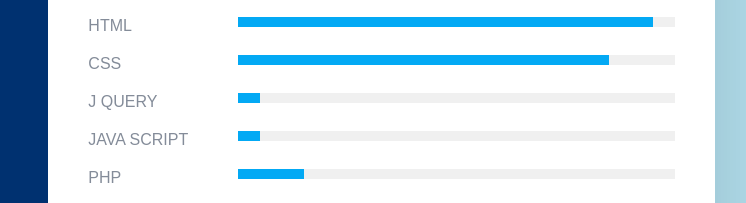
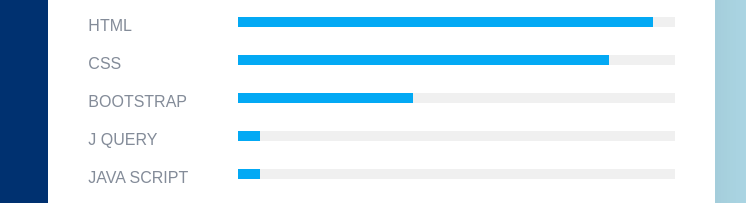
Before and after one commit to satyam4675/Web-Developer_CV-Resume, a plain HTML site: page index.html in a window 1280 px wide. Shown: the part 567-770 px from the top of the page, 425-1171 px from the left. Drawn offline with Linux system fonts and the light colour scheme.

Commit message:
Update index.html

```diff
--- a/index.html
+++ b/index.html
@@ -124,6 +124,12 @@
                         </div>
                     </div>
                     <div class="box">
+                        <h4>Bootstrap</h4>
+                        <div class="percent">
+                            <div style="width: 40%;"></div>
+                        </div>
+                    </div>
+                    <div class="box">
                         <h4>J Query</h4>
                         <div class="percent">
                             <div style="width: 5%;"></div>
```
